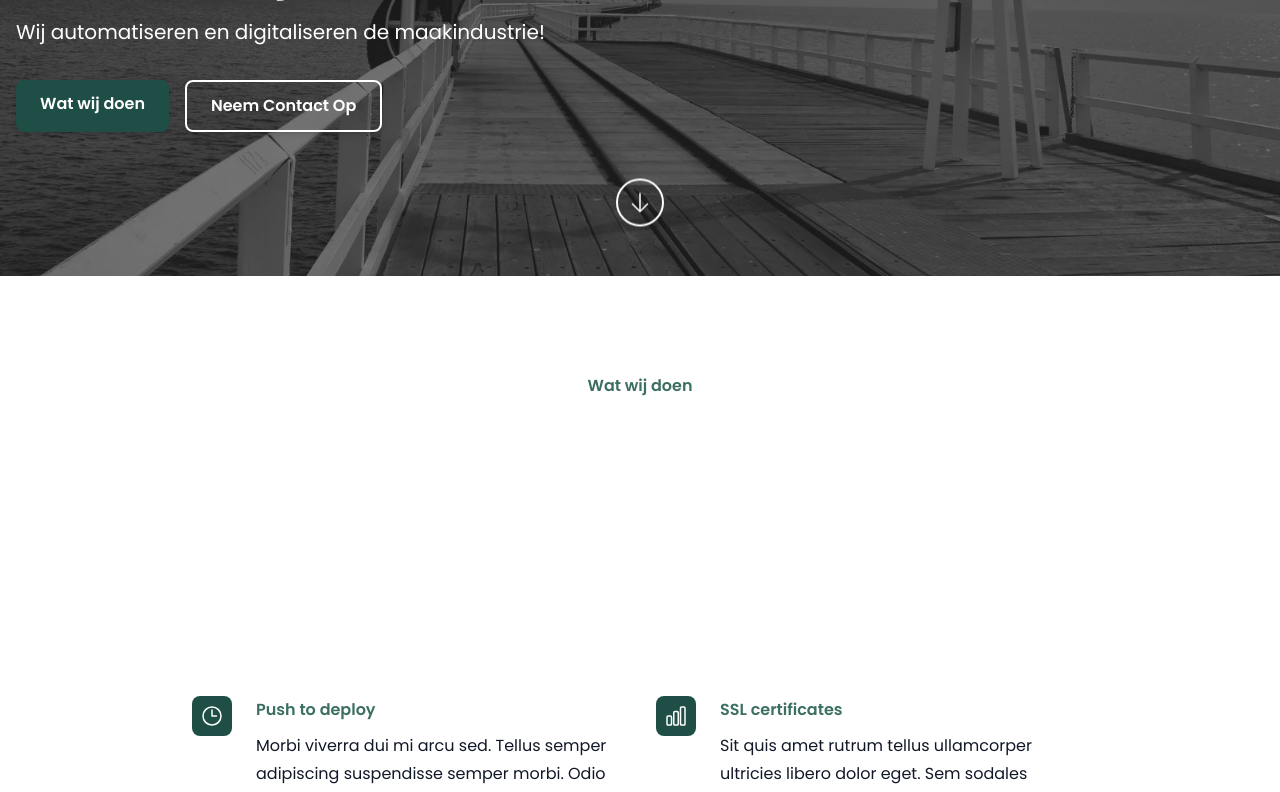
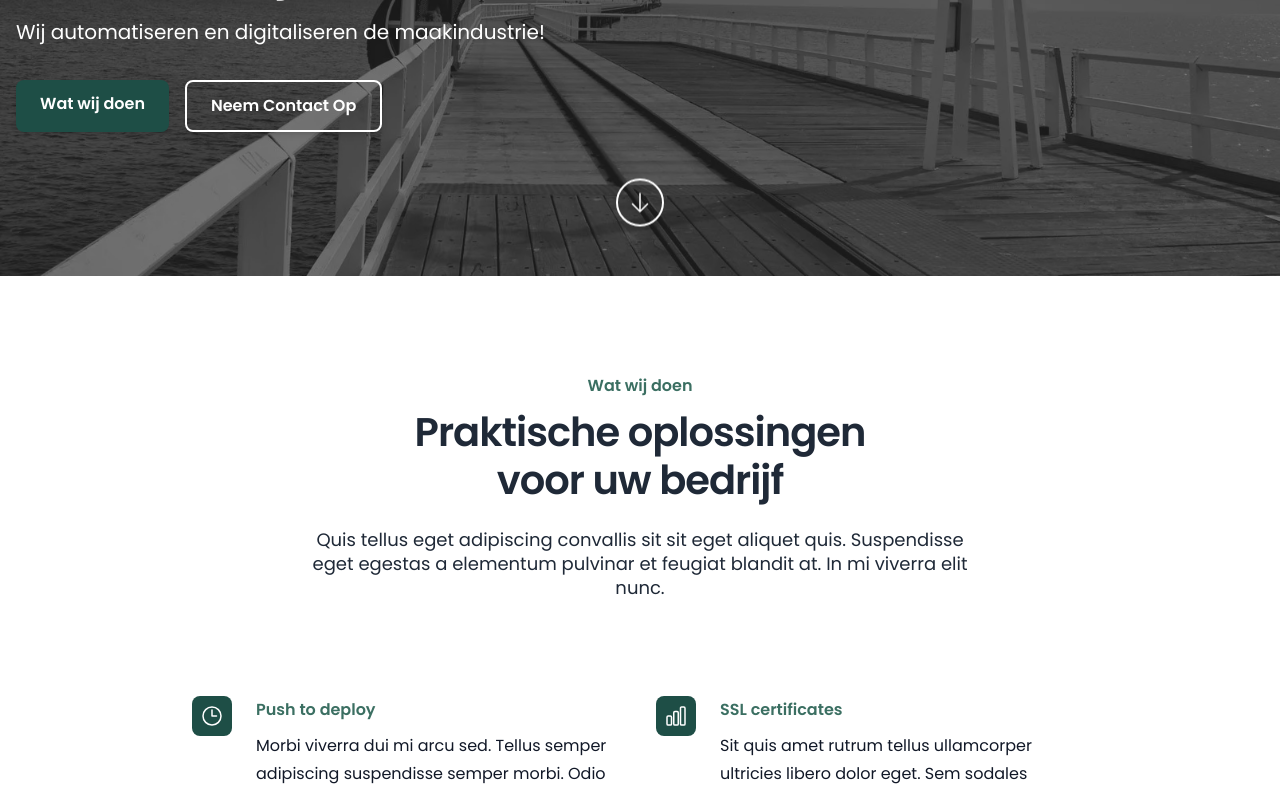
Before and after one commit to StanHaakman/MKB-Totaal-Website, a React (Vite) app: page / in a window 1280 px wide. Shown: the part 484-1276 px from the top of the page. Built offline with nearby package versions, Linux system fonts and the light colour scheme; no server answers.

Commit message:
update text light mode

```diff
--- a/src/components/Services.tsx
+++ b/src/components/Services.tsx
@@ -33,10 +33,10 @@ export default function Services() {
         <div className="mx-auto max-w-7xl px-6 lg:px-8">
           <div className="mx-auto max-w-2xl lg:text-center">
             <h2 className="text-base/7 font-semibold text-primary-light">Wat wij doen</h2>
-            <p className="mt-2 text-pretty text-4xl font-semibold tracking-tight text-white sm:text-5xl lg:text-balance">
+            <p className="mt-2 text-pretty text-4xl font-semibold tracking-tight text-gray-800 dark:text-white sm:text-5xl lg:text-balance">
               Praktische oplossingen voor uw bedrijf
             </p>
-            <p className="mt-6 text-lg/6 text-white">
+            <p className="mt-6 text-lg/6 text-gray-800 dark:text-white">
               Quis tellus eget adipiscing convallis sit sit eget aliquet quis. Suspendisse eget egestas a elementum
               pulvinar et feugiat blandit at. In mi viverra elit nunc.
             </p>
```
